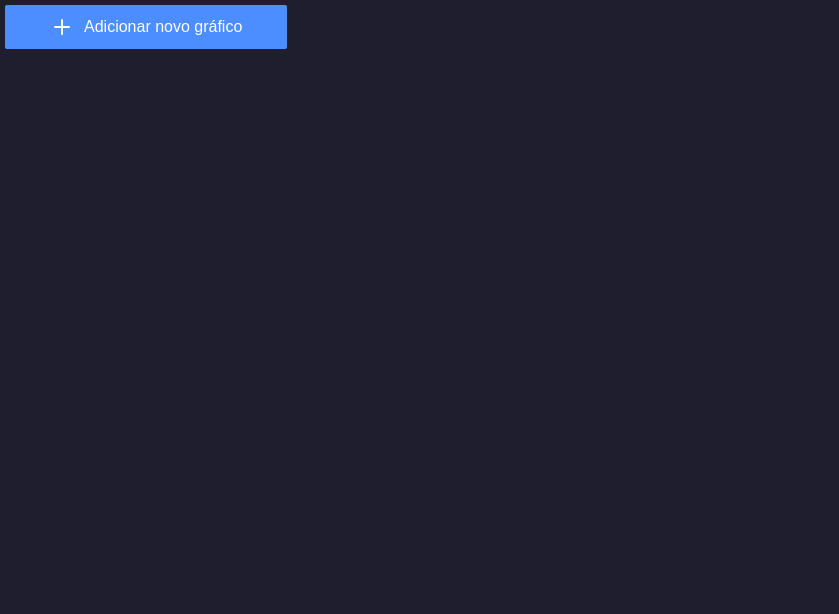
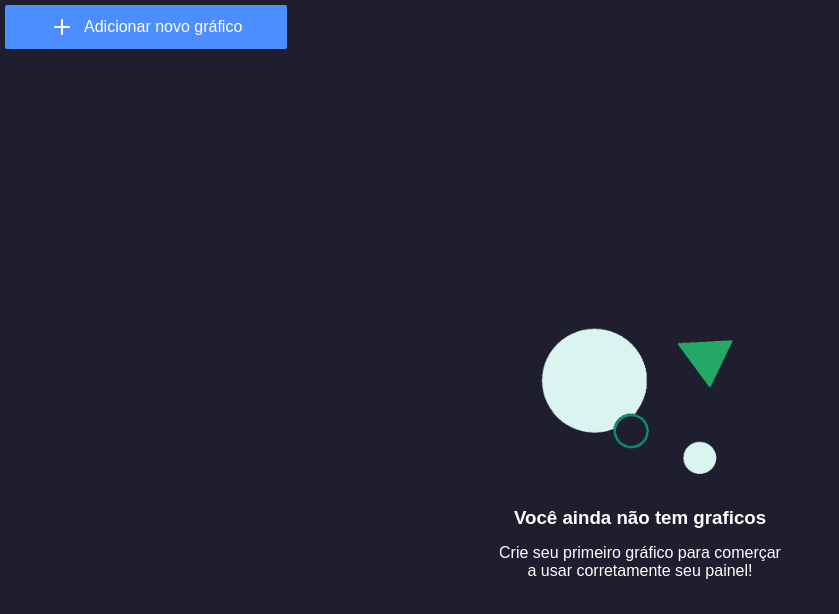
Before and after one commit to Wenderf5/Desafio-tecnico-Easysecrets, a React (Vite) app: page / in a window 1280 px wide. Shown: the top 614 px of the page, without its empty margins (0-839 px from the left). Built offline with nearby package versions, Linux system fonts and the light colour scheme; a web font is replaced by a local one.

Commit message:
feat: creation of 'placeHolderOfDashboard' component

```diff
--- a/src/components/modalToCreateCharts/_components/form/index.tsx
+++ b/src/components/modalToCreateCharts/_components/form/index.tsx
@@ -4,7 +4,7 @@ import { AppDispatch } from '../../../../store';
 import { useDispatch } from 'react-redux';
 import { useEffect, useState } from 'react';
 import { toogle } from '../../../../store/slices/visibilityOfModalSlice';
-import { addChart, chartInterface, data } from '../../../../store/slices/chartsSlice';
+import { addChart, data } from '../../../../store/slices/chartsSlice';
 
 interface formData {
     chartName: string;
--- /dev/null
+++ b/src/pages/dashboard/_components/placeHoler/index.module.css
@@ -0,0 +1,12 @@
+.placeHolder {
+    display: flex;
+    flex-direction: column;
+    align-items: center;
+    text-align: center;
+    color: white;
+    gap: 15px;
+}
+
+.placeHolder img {
+    width: 250px;
+}
--- /dev/null
+++ b/src/pages/dashboard/_components/placeHoler/index.tsx
@@ -0,0 +1,13 @@
+import style from './index.module.css';
+import icon from '../../../../assets/icon.svg';
+
+export function PlaceHolder() {
+    return (
+        <div className={style.placeHolder}>
+            <img src={icon} />
+            <h3>Você ainda não tem graficos</h3>
+            <p>Crie seu primeiro gráfico para comerçar<br />
+                a usar corretamente seu painel!</p>
+        </div>
+    )
+}
--- a/src/pages/dashboard/index.module.css
+++ b/src/pages/dashboard/index.module.css
@@ -13,5 +13,15 @@
     width: 100%;
     display: flex;
     flex-direction: column;
+    align-items: center;
+}
+
+.containerOfChartsEmpty {
+    flex: 1;
+    gap: 20px;
+    width: 100%;
+    display: flex;
+    flex-direction: column;
+    align-items: center;
     justify-content: center;
 }
--- a/src/pages/dashboard/index.tsx
+++ b/src/pages/dashboard/index.tsx
@@ -4,6 +4,7 @@ import { ModalToCreateCharts } from "../../components/modalToCreateCharts";
 import { useSelector } from "react-redux";
 import { RootState } from "../../store";
 import { ChartLine } from "../../components/chartLine";
+import { PlaceHolder } from "./_components/placeHoler";
 
 export function Dashboard() {
     const visibilityOfModal = useSelector((state: RootState) => state.visibilityOfModal.visible);
@@ -16,10 +17,12 @@ export function Dashboard() {
                 {visibilityOfModal && (
                     <ModalToCreateCharts />
                 )}
-                <div className={style.containerOfCharts}>
-                    {charts.map((chart, index) => (
-                        <ChartLine key={index} chart={chart} />
-                    ))}
+                <div className={charts.length <= 0 ? style.containerOfChartsEmpty : style.containerOfCharts}>
+                    {charts.length <= 0 ? <PlaceHolder /> :
+                        charts.map((chart, index) => (
+                            <ChartLine key={index} chart={chart} />
+                        ))
+                    }
                 </div>
             </main>
         </>
```
Also changed, not shown: src/assets/icon.svg (added).
